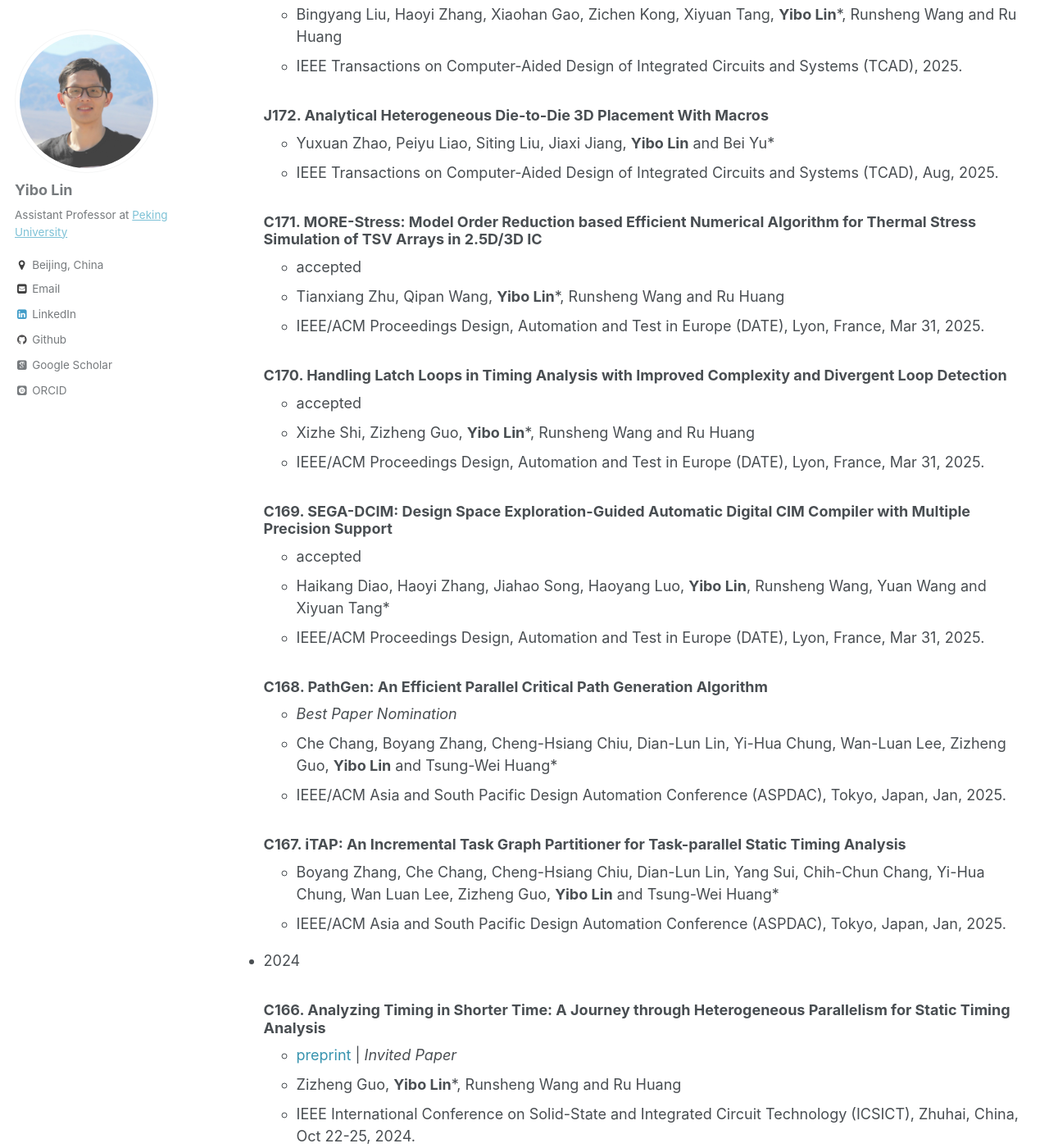
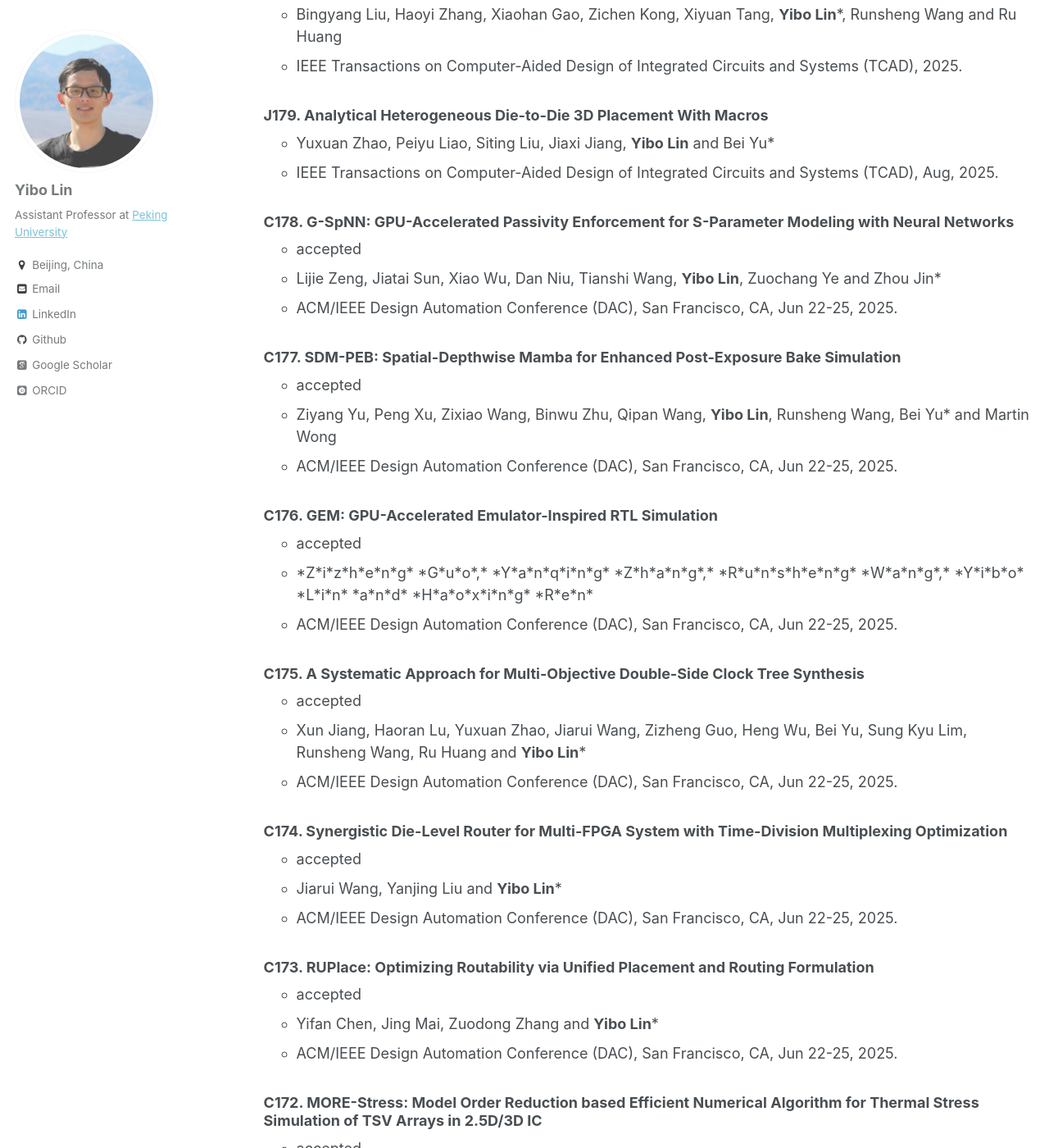
Before and after one commit to limbo018/limbo018.github.io, a Jekyll site: the page built from _pages/publications.md, in a window 1280 px wide and 1400 px high, scrolled down 982 px. Shown: the whole window at 82% size. Built offline with Jekyll 4.4.1, drawn with Linux system fonts in a browser that asks for light colours; some web fonts are replaced; some of the changed text lies outside the part shown.

Commit message:
add ispd25 and dac25 papers

```diff
--- a/_pages/publications.md
+++ b/_pages/publications.md
@@ -20,44 +20,79 @@ Conference and Journal Papers
 
 * 2025
 
-  ### J176. [Sign-off Timing Considerations via Concurrent Routing Topology Optimization](https://doi.org/10.1109/TCAD.2024.3506216)
+  ### J183. [Sign-off Timing Considerations via Concurrent Routing Topology Optimization](https://doi.org/10.1109/TCAD.2024.3506216)
      * accepted
      * Siting Liu, Ziyi Wang, Fangzhou Liu, **Yibo Lin**, Bei Yu\* and Martin Wong
      * IEEE Transactions on Computer-Aided Design of Integrated Circuits and Systems (TCAD), 2025.
 
-  ### J175. [PDNNet: PDN-Aware GNN-CNN Heterogeneous Network for Dynamic IR Drop Prediction](https://doi.org/10.1109/TCAD.2024.3509796)
+  ### J182. [PDNNet: PDN-Aware GNN-CNN Heterogeneous Network for Dynamic IR Drop Prediction](https://doi.org/10.1109/TCAD.2024.3509796)
      * accepted
      * Yuxiang Zhao, Zhuomin Chai, Xun Jiang, **Yibo Lin**\*, Runsheng Wang and Ru Huang
      * IEEE Transactions on Computer-Aided Design of Integrated Circuits and Systems (TCAD), 2025.
 
-  ### J174. A Unified Deep Reinforcement Learning Approach for Constructing Rectilinear and Octilinear Steiner Minimum Tree
+  ### J181. A Unified Deep Reinforcement Learning Approach for Constructing Rectilinear and Octilinear Steiner Minimum Tree
      * accepted
      * Zhenkun Lin, Genggeng Liu\*, Xing Huang, **Yibo Lin**, Jixin Zhang, Wenhao Liu and Ting-Chi Wang
      * IEEE Transactions on Computer-Aided Design of Integrated Circuits and Systems (TCAD), 2025.
 
-  ### J173. LayoutCopilot: An LLM-powered Multi-agent Collaborative Framework for Interactive Analog Layout Design
+  ### J180. LayoutCopilot: An LLM-powered Multi-agent Collaborative Framework for Interactive Analog Layout Design
      * accepted
      * Bingyang Liu, Haoyi Zhang, Xiaohan Gao, Zichen Kong, Xiyuan Tang, **Yibo Lin**\*, Runsheng Wang and Ru Huang
      * IEEE Transactions on Computer-Aided Design of Integrated Circuits and Systems (TCAD), 2025.
 
-  ### J172. [Analytical Heterogeneous Die-to-Die 3D Placement With Macros](https://doi.org/10.1109/TCAD.2024.3444716)
+  ### J179. [Analytical Heterogeneous Die-to-Die 3D Placement With Macros](https://doi.org/10.1109/TCAD.2024.3444716)
      * Yuxuan Zhao, Peiyu Liao, Siting Liu, Jiaxi Jiang, **Yibo Lin** and Bei Yu\*
      * IEEE Transactions on Computer-Aided Design of Integrated Circuits and Systems (TCAD), Aug, 2025.
 
-  ### C171. MORE-Stress: Model Order Reduction based Efficient Numerical Algorithm for Thermal Stress Simulation of TSV Arrays in 2.5D/3D IC
+  ### C178. G-SpNN: GPU-Accelerated Passivity Enforcement for S-Parameter Modeling with Neural Networks
+     * accepted
+     * Lijie Zeng, Jiatai Sun, Xiao Wu, Dan Niu, Tianshi Wang, **Yibo Lin**, Zuochang Ye and Zhou Jin\*
+     * ACM/IEEE Design Automation Conference (DAC), San Francisco, CA, Jun 22-25, 2025.
+
+  ### C177. SDM-PEB: Spatial-Depthwise Mamba for Enhanced Post-Exposure Bake Simulation
+     * accepted
+     * Ziyang Yu, Peng Xu, Zixiao Wang, Binwu Zhu, Qipan Wang, **Yibo Lin**, Runsheng Wang, Bei Yu\* and Martin Wong
+     * ACM/IEEE Design Automation Conference (DAC), San Francisco, CA, Jun 22-25, 2025.
+
+  ### C176. GEM: GPU-Accelerated Emulator-Inspired RTL Simulation
+     * accepted
+     * \*Z\*i\*z\*h\*e\*n\*g\* \*G\*u\*o\*,\* \*Y\*a\*n\*q\*i\*n\*g\* \*Z\*h\*a\*n\*g\*,\* \*R\*u\*n\*s\*h\*e\*n\*g\* \*W\*a\*n\*g\*,\* \*Y\*i\*b\*o\* \*L\*i\*n\* \*a\*n\*d\* \*H\*a\*o\*x\*i\*n\*g\* \*R\*e\*n\*
+     * ACM/IEEE Design Automation Conference (DAC), San Francisco, CA, Jun 22-25, 2025.
+
+  ### C175. A Systematic Approach for Multi-Objective Double-Side Clock Tree Synthesis
+     * accepted
+     * Xun Jiang, Haoran Lu, Yuxuan Zhao, Jiarui Wang, Zizheng Guo, Heng Wu, Bei Yu, Sung Kyu Lim, Runsheng Wang, Ru Huang and **Yibo Lin**\*
+     * ACM/IEEE Design Automation Conference (DAC), San Francisco, CA, Jun 22-25, 2025.
+
+  ### C174. Synergistic Die-Level Router for Multi-FPGA System with Time-Division Multiplexing Optimization
+     * accepted
+     * Jiarui Wang, Yanjing Liu and **Yibo Lin**\*
+     * ACM/IEEE Design Automation Conference (DAC), San Francisco, CA, Jun 22-25, 2025.
+
+  ### C173. RUPlace: Optimizing Routability via Unified Placement and Routing Formulation
+     * accepted
+     * Yifan Chen, Jing Mai, Zuodong Zhang and **Yibo Lin**\*
+     * ACM/IEEE Design Automation Conference (DAC), San Francisco, CA, Jun 22-25, 2025.
+
+  ### C172. MORE-Stress: Model Order Reduction based Efficient Numerical Algorithm for Thermal Stress Simulation of TSV Arrays in 2.5D/3D IC
      * accepted
      * Tianxiang Zhu, Qipan Wang, **Yibo Lin**\*, Runsheng Wang and Ru Huang
      * IEEE/ACM Proceedings Design, Automation and Test in Europe (DATE), Lyon, France, Mar 31, 2025.
 
-  ### C170. Handling Latch Loops in Timing Analysis with Improved Complexity and Divergent Loop Detection
+  ### C171. Handling Latch Loops in Timing Analysis with Improved Complexity and Divergent Loop Detection
      * accepted
      * Xizhe Shi, Zizheng Guo, **Yibo Lin**\*, Runsheng Wang and Ru Huang
      * IEEE/ACM Proceedings Design, Automation and Test in Europe (DATE), Lyon, France, Mar 31, 2025.
 
-  ### C169. SEGA-DCIM: Design Space Exploration-Guided Automatic Digital CIM Compiler with Multiple Precision Support
+  ### C170. SEGA-DCIM: Design Space Exploration-Guided Automatic Digital CIM Compiler with Multiple Precision Support
      * accepted
      * Haikang Diao, Haoyi Zhang, Jiahao Song, Haoyang Luo, **Yibo Lin**, Runsheng Wang, Yuan Wang and Xiyuan Tang\*
      * IEEE/ACM Proceedings Design, Automation and Test in Europe (DATE), Lyon, France, Mar 31, 2025.
+
+  ### C169. LEGALM: Efficient Legalization for Mixed-Cell-Height Circuits with Linearized Augmented Lagrangian Method
+     * accepted
+     * Jing Mai, Chunyuan Zhao, Zuodong Zhang, Zhixiong Di, **Yibo Lin**\*, Runsheng Wang and Ru Huang
+     * ACM International Symposium on Physical Design (ISPD), Austin, TX, Mar 16-19, 2025.
 
   ### C168. PathGen: An Efficient Parallel Critical Path Generation Algorithm
      * *Best Paper Nomination*
```
Also changed, not shown: _includes/publications_cv.md (+22 -8 lines), ref/publications.bib (+104 -0 lines), 4 other files.
